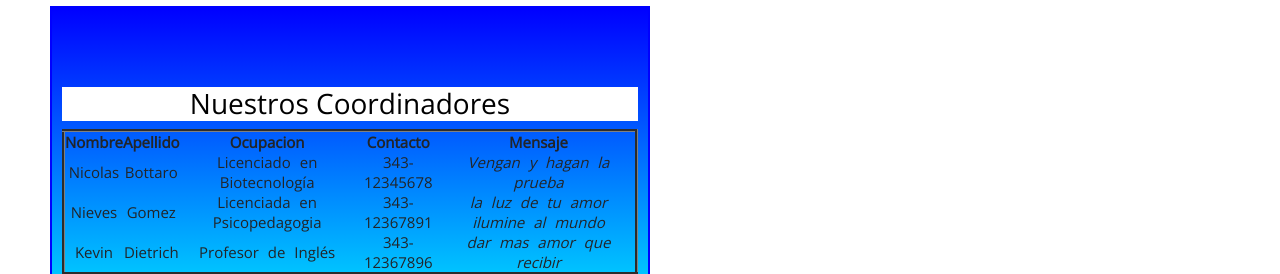
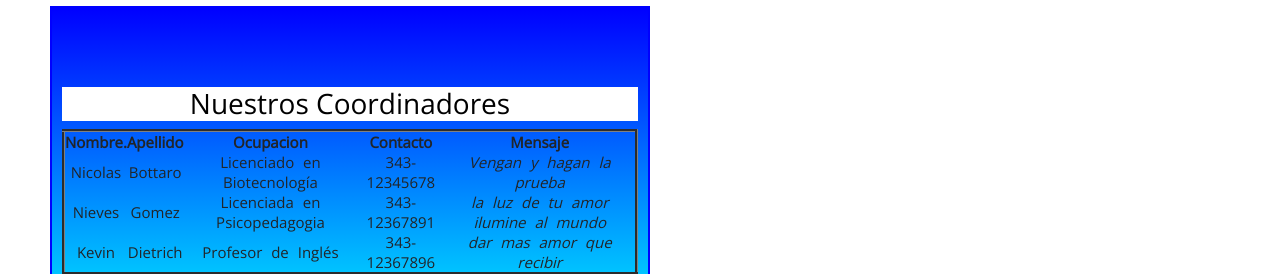
Before and after one commit to jmmz7/Apostolado-Madre-Teresa, a plain HTML site: page index.html in a window 1280 px wide. Shown: the part 1300-1574 px from the top of the page. Drawn offline with nearby package versions, Linux system fonts and the light colour scheme.

Commit message:
correccion bootstrap

```diff
--- a/index.html
+++ b/index.html
@@ -74,7 +74,7 @@
         <table class="table-responsive" border="3" cellpadding="2" cellspacing="2">
             <tr>
                 <!-- <tr>inicio de fila -->
-                <th>Nombre</th>
+                <th>Nombre.</th>
                 <th>Apellido</th>
                 <th>Ocupacion</th>
                 <th>Contacto</th>
```
